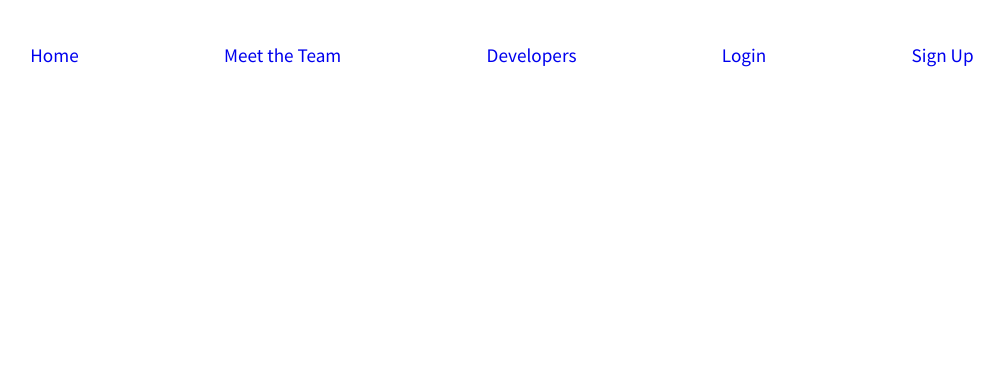
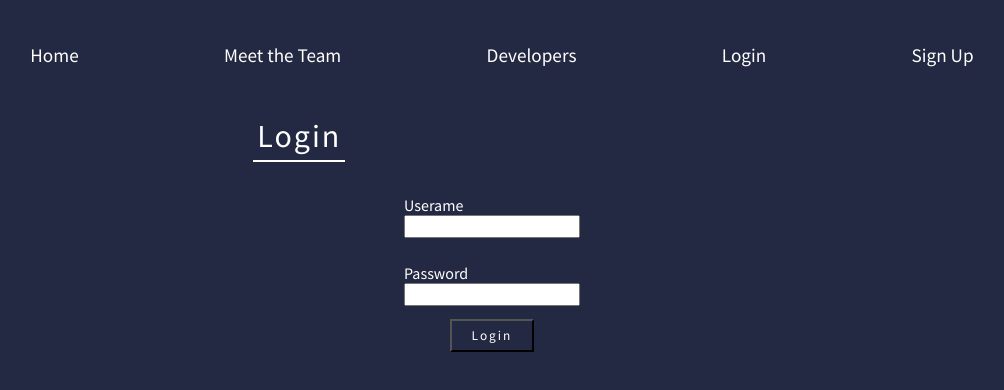
Before and after one commit to Co-Make-33/frontEnd, a React (Create React App) app: page /login in a window 1280 px wide. Shown: the top 390 px of the page, without its empty margins (148-1152 px from the left). Built offline with nearby package versions, Linux system fonts and the light colour scheme.

Commit message:
Built Login and Developers page

```diff
--- a/src/components/Developers.js
+++ b/src/components/Developers.js
@@ -1,11 +1,77 @@
 import React from 'react';
+import axios from 'axios';
+import styled, { createGlobalStyle } from 'styled-components'
+import { useState, useEffect } from 'react'
+
+const DevelopersPage = createGlobalStyle`
+* {
+    color: white;
+};
+body {
+    background-color: #242943
+};
+`
+const H1Style = styled.h1`
+    font-size: 2em;
+    border-bottom: 2px solid white;
+    margin: 4%;
+    padding: 4px;
+    letter-spacing: 2px;
+`
+const DeveloperDiv = styled.div`
+    display: flex;
+    flex-wrap: wrap;
+    flex-direction: row;
+    justify-content: space-evenly;
+
+    p {
+        letter-spacing: 1.5px;
+    }
+`
+const DeveloperName = styled.div`
+    display:flex;
+    margin: 1%;
+    font-size: 1.7em;
+    width:32%;
+
+`
+const ImageStyle = styled.img`
+    border-radius: 50%;
+    max-width:90%;
+`
+
 
 const Developers = () => {
 
+    const [ developers, setDevelopers ] = useState([])
+
+    useEffect(() => {
+        axios.get('https://rickandmortyapi.com/api/character')
+        .then(resolve => {
+          // console.log(resolve.data.results,'Resolve')
+          setDevelopers(resolve.data.results)
+        })
+        .catch(err => {
+          console.log('axios failed in Login')
+        })
+      }, [])
+
     return (
-<>
-
-</>
+        <div className='developer-wrapper'>
+            <DevelopersPage/>
+            <div className='h1-div'>
+                <H1Style>Developers</H1Style>
+            </div>
+            <DeveloperDiv className='developers-div'>
+                {developers.map(developer => {
+                    return (
+                    <DeveloperName className='DevName-img'>
+                        <p>{developer.name}</p>
+                        <ImageStyle src={developer.image} alt=''/>
+                    </DeveloperName>)
+                })}
+            </DeveloperDiv>
+        </div>
     )
 }
 
--- a/src/components/Login.js
+++ b/src/components/Login.js
@@ -1,9 +1,92 @@
 import React from 'react';
+import styled, { createGlobalStyle } from 'styled-components';
+
+const LoginPage = createGlobalStyle`
+* {
+    color: white;
+};
+body {
+    background-color: #242943
+};
+`
+const FormStyle = styled.form`
+    display: flex;
+    flex-direction: column;
+    justify-content: center;
+    align-items: center;
+`
+const LabelStyle = styled.form`
+    margin:1%;
+`
+const LoginTxtDiv = styled.div`
+    width:40%;
+    display: flex;
+    justify-content: flex-end;
+`
+const H3style = styled.div`
+    font-size: 2em;
+    border-bottom: 2px solid white;
+    margin: 4%;
+    padding: 4px;
+    letter-spacing: 2px;
+`
+const ButtonStyle = styled.button`
+    background-color: #242943;
+    padding: 6px 20px;
+    letter-spacing: 2px;
+        &:hover {
+            color: #6fc3df;
+            border: 1px solid #6fc3df;
+            cursor: pointer;
+        }
+`
+
+
+const initialFormValues = {
+    username:'',
+    email:'',
+}
+const initialFormErrors = {
+    username:'',
+    email:'',
+}
 
 const Login = () => {
 
+
+
     return (
 <>
+    <LoginPage />
+        <div className='loginWrapper'>
+        <LoginTxtDiv className='login-text'>
+            <H3style>Login</H3style>
+        </LoginTxtDiv>
+
+        <FormStyle>
+            <LabelStyle>Userame<br/>
+                <input
+                // value={values.username}
+                // onChange={onChange}
+                name='username'
+                type='text'
+                />
+            </LabelStyle>
+
+            <LabelStyle>Password<br/>
+                <input
+                // value={values.password}
+                // onChange={onChange}
+                name='password'
+                type='password'
+                />
+            </LabelStyle>
+
+            <div className='login-button'>
+                <ButtonStyle>Login</ButtonStyle>
+            </div>
+        </FormStyle>
+    </div>
 
 </>
     )
```
